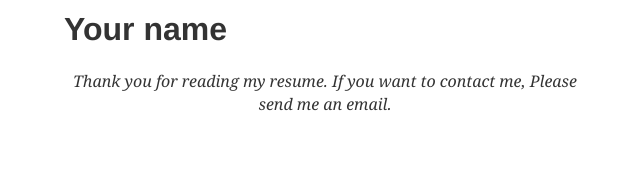
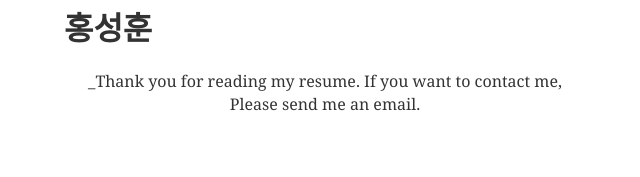
Before and after one commit to ooiidd/ooiidd-blog, a Gatsby site: page /about in a window 1280 px wide. Shown: the whole page, without its empty margins (315-955 px from the left). Built offline with nearby package versions, Linux system fonts and the light colour scheme; Gatsby itself is replaced by a stand-in of ours; some packages are replaced by stand-ins of ours; what typography-theme-github would draw is missing.

Commit message:
about파일 변경

```diff
--- a/content/__about/resume-en.md
+++ b/content/__about/resume-en.md
@@ -1,13 +1,13 @@
 ---
 title: 'about'
-date: 2019-1-27 16:21:13
+date: 2020-12-12 16:21:13
 lang: 'en'
 ---
 
-# Your name
+# 홍성훈
 
 <div align="center">
 
-_Thank you for reading my resume. If you want to contact me, Please send me an email._
+_Thank you for reading my resume. If you want to contact me, Please send me an email.
 
 </div>
```
